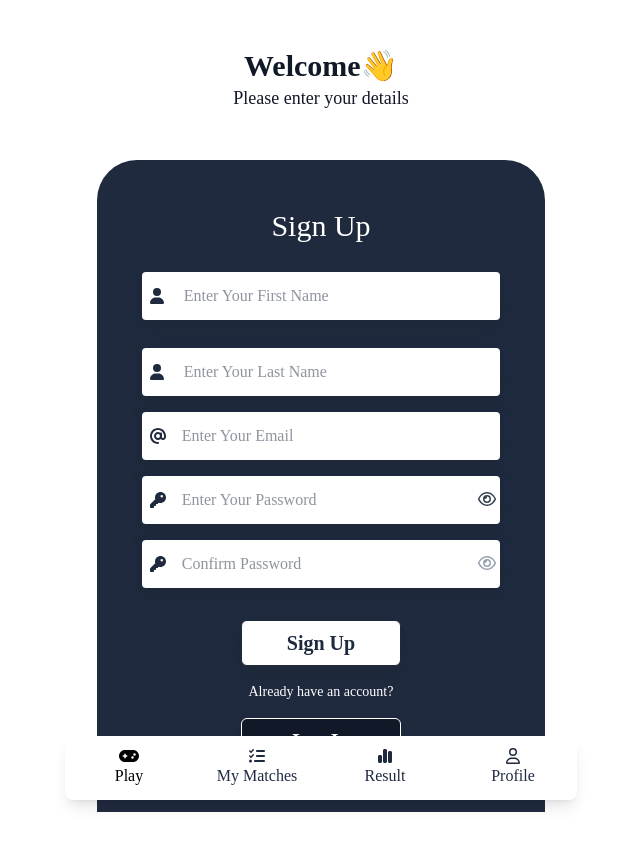
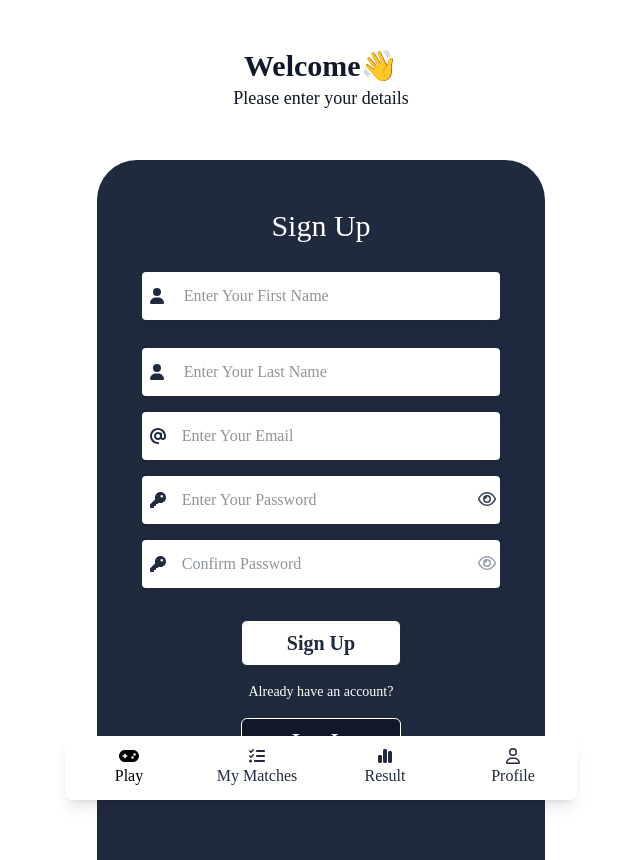
Before and after one commit to touhidul7/tournament_app_frontend, a React (Vite) app: page /signup in a window 1280 px wide. Shown: the whole page, without its empty margins (319-959 px from the left). Before the commit the page ends 812 px from the top, so only its background shows below. Built offline with nearby package versions, Linux system fonts and the light colour scheme; a web font is replaced by a local one.

Commit message:
Signup & Login Final

```diff
--- a/src/auth/Login.jsx
+++ b/src/auth/Login.jsx
@@ -11,7 +11,7 @@ const Login = () => {
                     <h2 className="text-3xl font-semibold">Welcome Back 👋</h2>
                     <p className="text-lg">Please enter you details</p>
                 </div>
-            <section className="w-full bg-mainbg justify-items-center pt-12 pb-12 rounded-t-[40px]">
+            <section className="w-full bg-mainbg justify-items-center pt-12 pb-24 rounded-t-[40px]">
                 <div className="w-[80%]">
                 <div className="flex items-center justify-center gap-4 mt-6 p-2 bg-white rounded-md cursor-pointer text-mainbg">
                     <FontAwesomeIcon icon={faGoogle} className="text-3xl" />
--- a/src/auth/SignUp.jsx
+++ b/src/auth/SignUp.jsx
@@ -14,7 +14,7 @@ const SignUp = () => {
                     <h2 className="text-3xl font-semibold">Welcome👋</h2>
                     <p className="text-lg">Please enter your details</p>
                 </div>
-            <section className="h- bg-mainbg justify-items-center pt-12 pb-12 rounded-t-[40px]">
+            <section className="bg-mainbg justify-items-center pt-12 pb-24 rounded-t-[40px]">
                 <div className="w-[80%]">
                     <div className="flex flex-col items-center justify-center text-center">
                     <h2 className="text-3xl ">Sign Up</h2>
```
